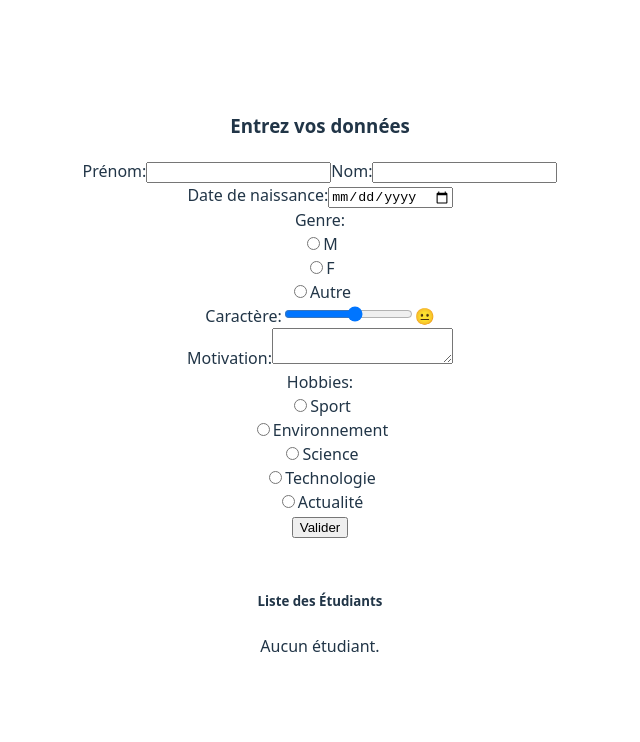
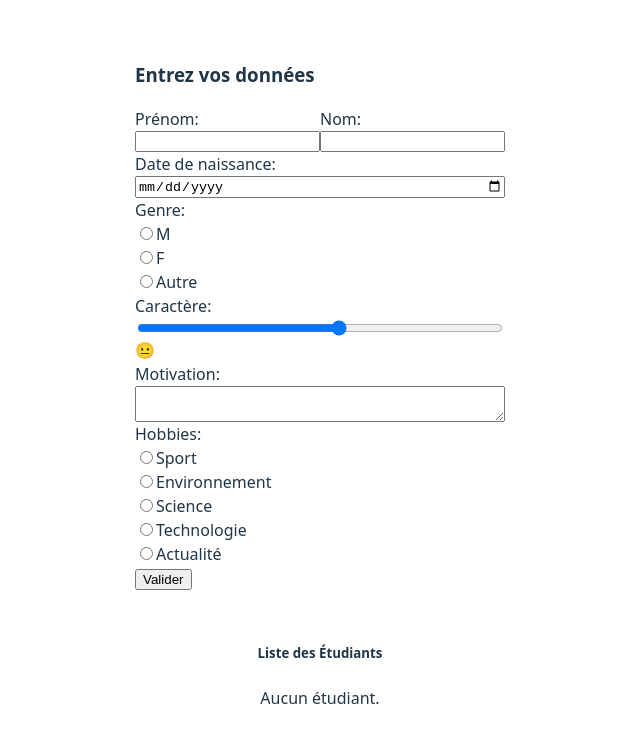
Before and after one commit to davidgalindo-git/ICT-294, a Vue app in the folder Ex2/Ex2/: page / in a window 1280 px wide. Shown: the top 742 px of the page, without its empty margins (320-960 px from the left). Built offline with nearby package versions, Linux system fonts and the light colour scheme.

Commit message:
feat:form css

```diff
--- a/Ex2/Ex2/src/components/Form.vue
+++ b/Ex2/Ex2/src/components/Form.vue
@@ -61,11 +61,15 @@ const currentEmoji = computed(() => {
 <template>
   <form class="review-form" @submit.prevent="onSubmit">
     <h3>Entrez vos données</h3>
-    <div class="review-form-row">
-      <label for="firstname">Prénom:</label>
-      <input type="text" id="firstname" v-model="firstname"/>
-      <label for="lastname">Nom:</label>
-      <input type="text" id="lastname" v-model="lastname">
+    <div class="review-form-row names">
+      <div class="name">
+        <label for="firstname">Prénom:</label>
+        <input type="text" id="firstname" v-model="firstname"/>
+      </div>
+      <div class="name">
+        <label for="lastname">Nom:</label>
+        <input type="text" id="lastname" v-model="lastname">
+      </div>
   </div>
 
     <div class="review-form-row">
@@ -129,3 +133,20 @@ const currentEmoji = computed(() => {
     <input class="button" type="submit" value="Valider"/>
   </form>
 </template>
+<style scoped>
+.review-form {
+  text-align: left;
+}
+.review-form-row {
+  display: flex;
+  flex-direction: column;
+}
+.names {
+  display: flex;
+  flex-direction: row;
+}
+.name {
+  display: flex;
+  flex-direction: column;
+}
+</style>
```
